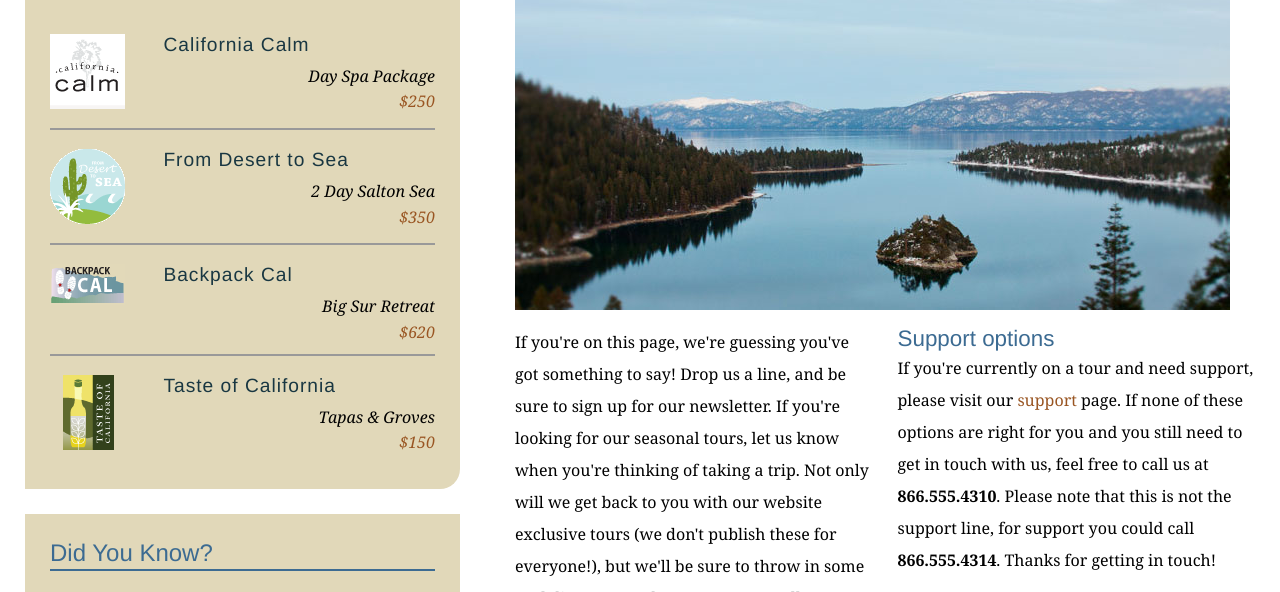
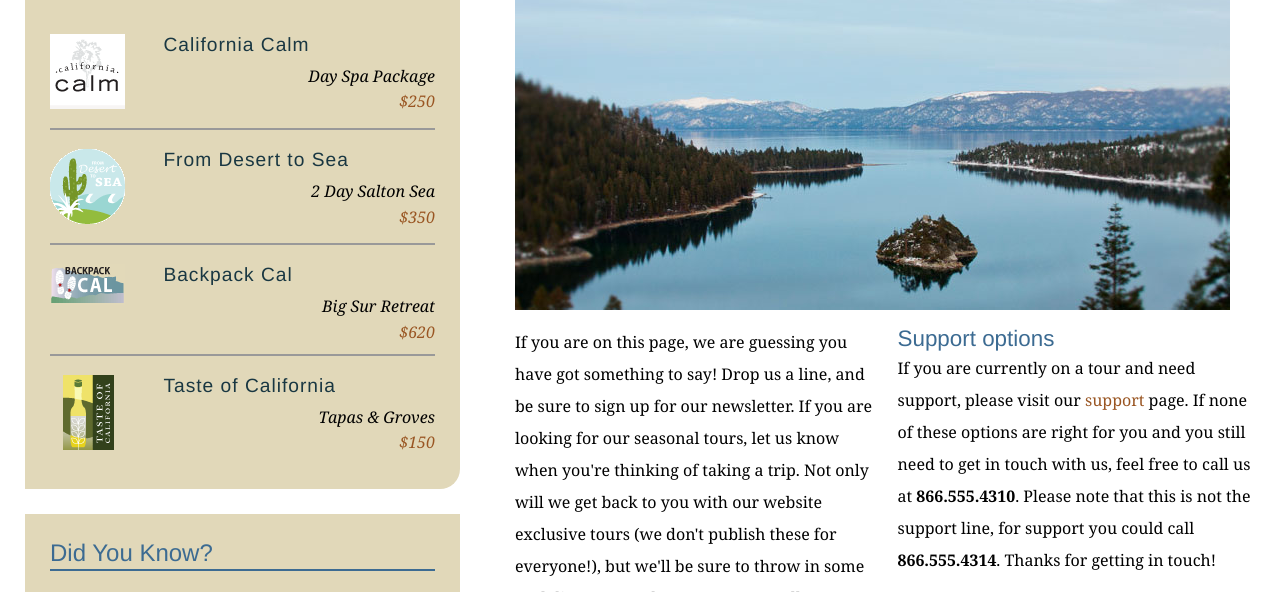
Before and after one commit to coinman2112/explore_california, a plain HTML site: page contact.html in a window 1280 px wide. Shown: the part 342-934 px from the top of the page. Drawn offline with Linux system fonts and the light colour scheme.

Commit message:
Removed contractions from contact page text

```diff
--- a/contact.html
+++ b/contact.html
@@ -68,10 +68,10 @@
           <h1>Get in touch</h1>
           <img src="assets/images/emerald_bay.jpg" alt="Beautiful Lake Tahoe" class="articleImage" />
           <div class="multiCol">
-            <p>If you're on this page, we're guessing you've got something to say! Drop us a line, and be sure to sign up for our newsletter. If you're looking for our seasonal tours,  let us know when you're thinking of taking a trip. Not only will we get back to you with our website exclusive tours (we don't publish these for everyone!), but we'll be sure to throw in some cool discounts and tour extras as well.</p>
+            <p>If you are on this page, we are guessing you have got something to say! Drop us a line, and be sure to sign up for our newsletter. If you are looking for our seasonal tours, let us know when you're thinking of taking a trip. Not only will we get back to you with our website exclusive tours (we don't publish these for everyone!), but we'll be sure to throw in some cool discounts and tour extras as well.</p>
 
             <h2>Support options</h2>
-            <p>If you're currently on a tour and need support, please visit our <a href="support.html">support</a> page. If none of these options are right for you and you still need to get in touch with us, feel free to call us at<span class="phone"> <strong>866.555.4310</strong>. Please note that this is not the support line, for support you could call </span><strong>866.555.4314</strong>. Thanks for getting in touch!</p>
+            <p>If you are currently on a tour and need support, please visit our <a href="support.html">support</a> page. If none of these options are right for you and you still need to get in touch with us, feel free to call us at<span class="phone"> <strong>866.555.4310</strong>. Please note that this is not the support line, for support you could call </span><strong>866.555.4314</strong>. Thanks for getting in touch!</p>
           </div>
 
           <form id="frmContact" name="frmContact" method="post" action="contact_process.html">
```
